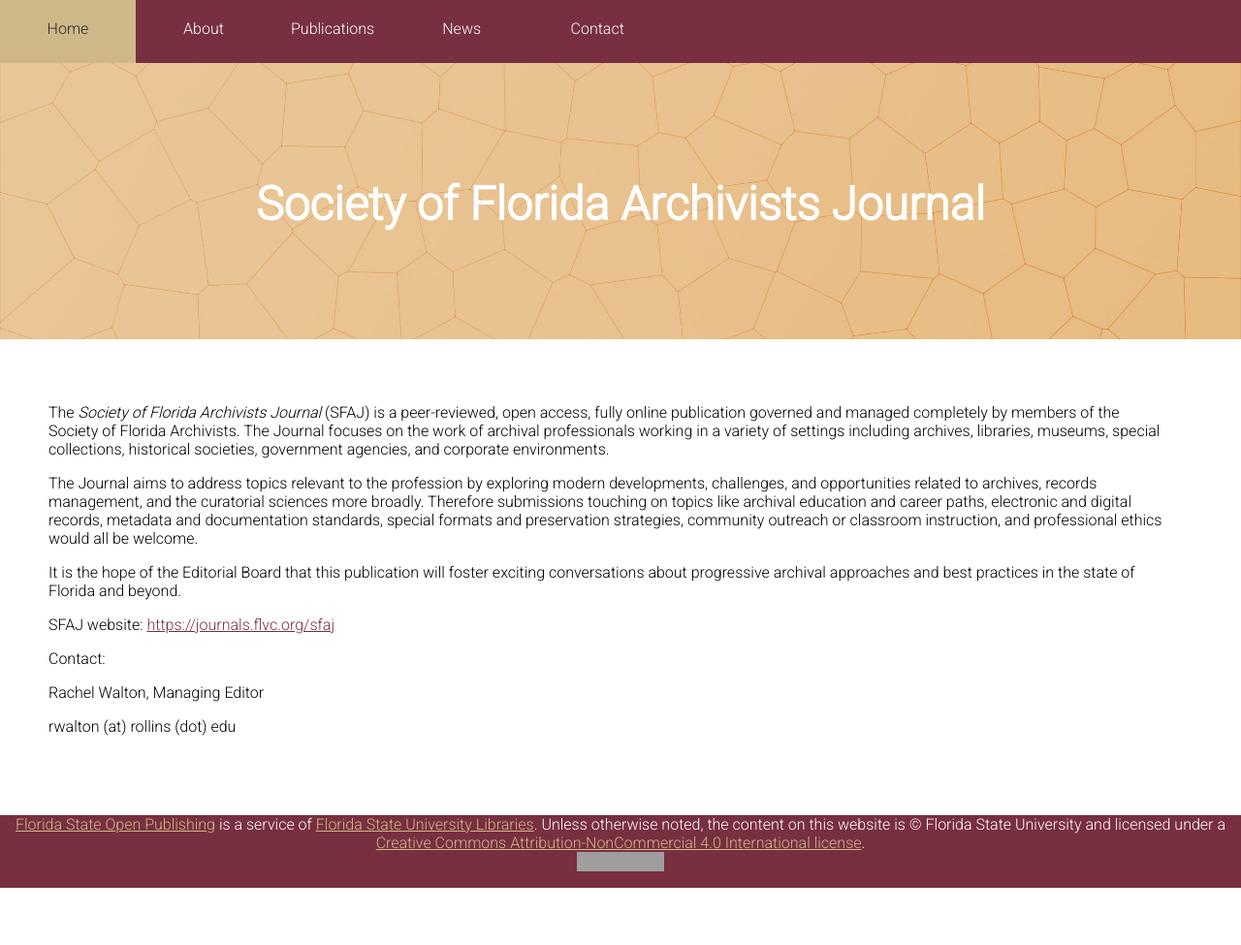
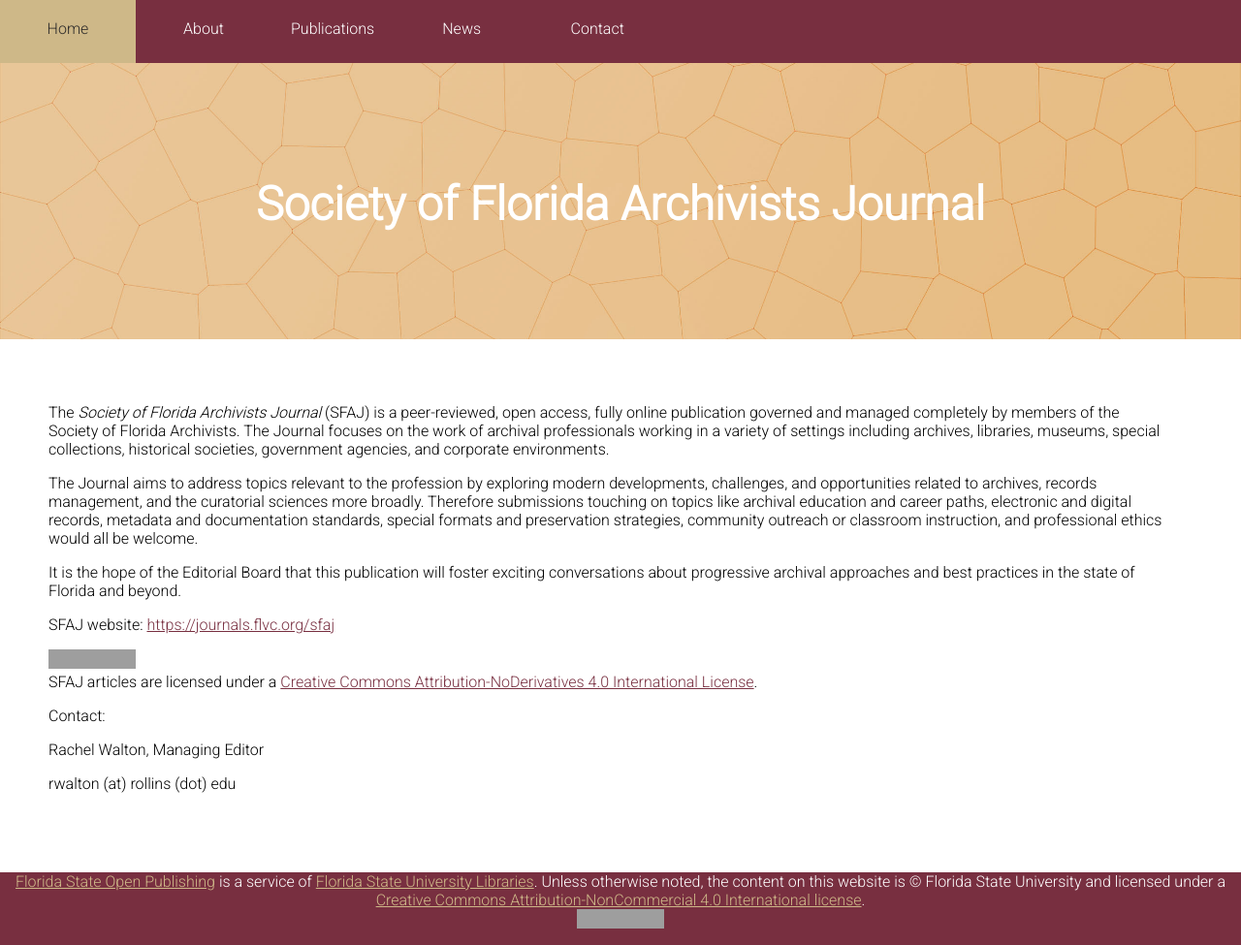
Before and after one commit to fsulibpub/fsulibpub.github.io, a Jekyll site: the page built from _journals/sfaj.md, in a window 1280 px wide and 975 px high. Shown: the whole window at 97% size. Built offline with Jekyll 4.4.1, drawn with Linux system fonts in a browser that asks for light colours; grey boxes are pictures that could not be loaded.

Commit message:
Update sfaj.md

```diff
--- a/_journals/sfaj.md
+++ b/_journals/sfaj.md
@@ -14,6 +14,8 @@ It is the hope of the Editorial Board that this publication will foster exciting
 
 SFAJ website: <a href="https://journals.flvc.org/sfaj" target="_blank">https://journals.flvc.org/sfaj</a>
 
+<a rel="license" href="http://creativecommons.org/licenses/by-nd/4.0/"><img alt="Creative Commons License" style="border-width:0" src="https://i.creativecommons.org/l/by-nd/4.0/88x31.png" /></a><br />SFAJ articles are licensed under a <a rel="license" href="http://creativecommons.org/licenses/by-nd/4.0/">Creative Commons Attribution-NoDerivatives 4.0 International License</a>.
+
 Contact:
 
 Rachel Walton, Managing Editor
```
